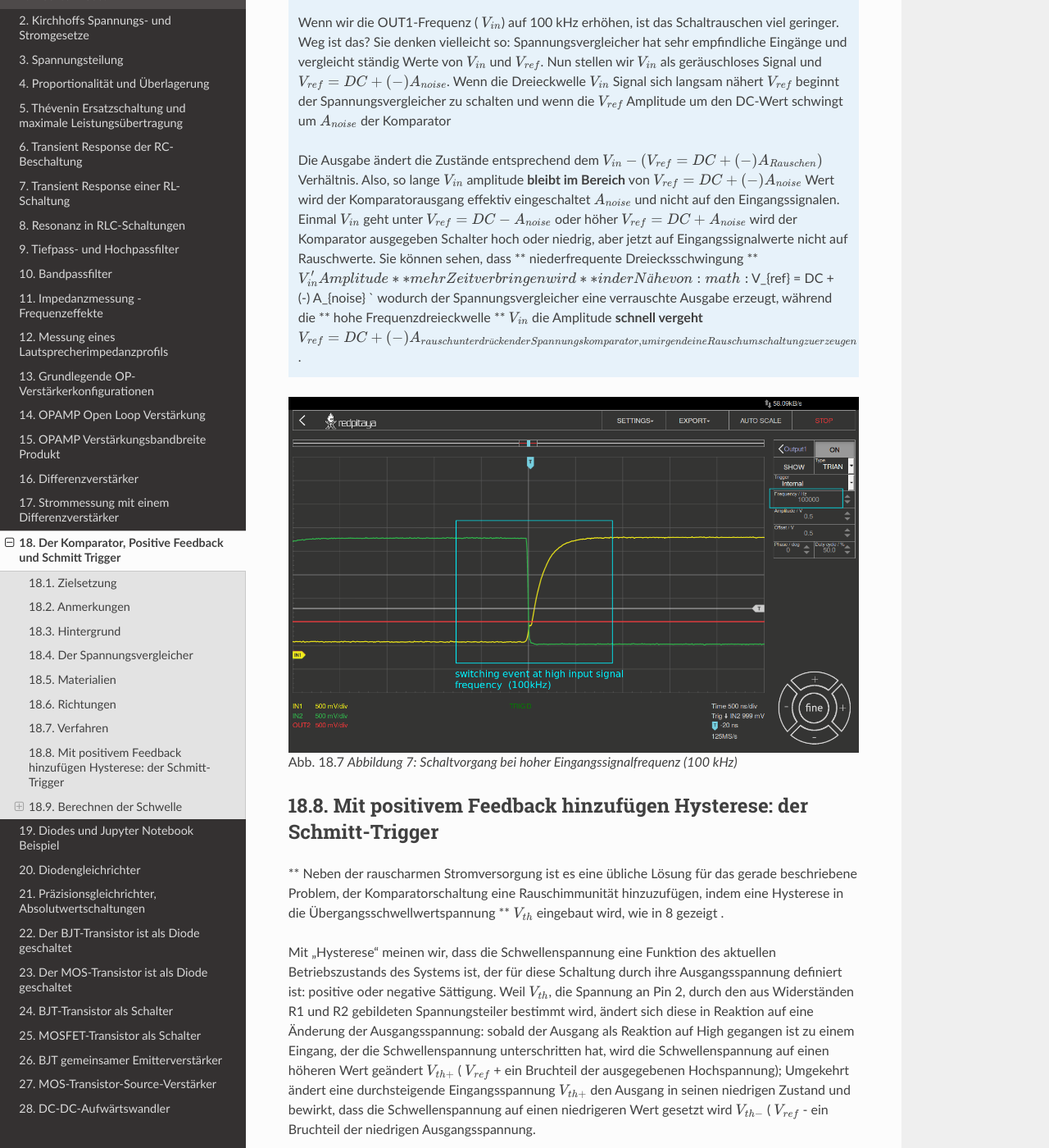
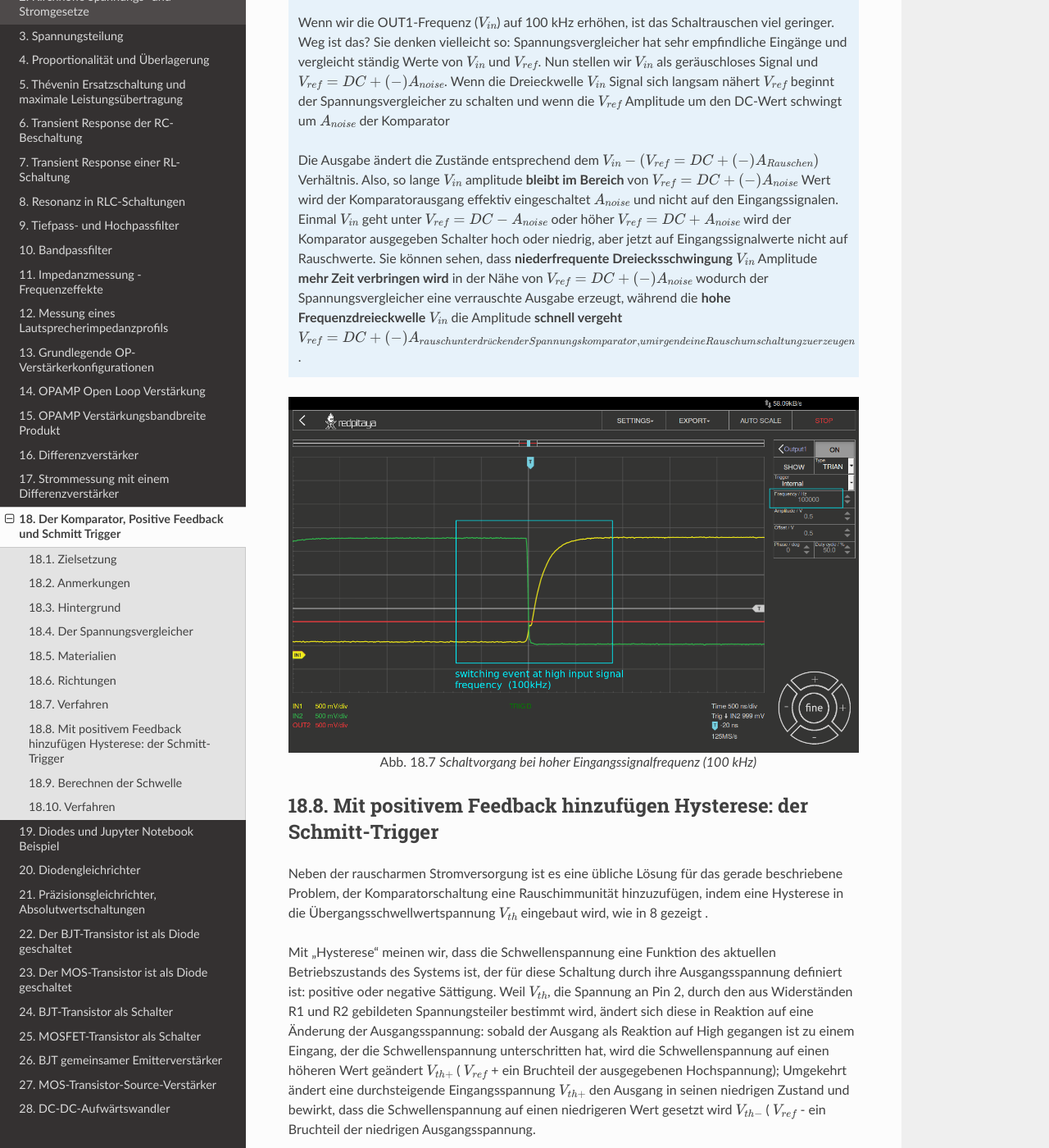
Before and after one commit to mimeiners/ActiveLearning-de, a Sphinx documentation site: the page built from activelearning/source/Activity_18_TheComparatorSchmittTrigger.rst, in a window 1280 px wide and 1400 px high, scrolled down 6430 px. Shown: the whole window at 82% size. Built offline with Sphinx 7.4.7 and the Read the Docs theme 2.0.0, drawn with Linux system fonts in a browser that asks for light colours; some of the changed text lies outside the part shown.

Commit message:
Rework 18 for publish.

```diff
--- a/activelearning/source/Activity_18_TheComparatorSchmittTrigger.rst
+++ b/activelearning/source/Activity_18_TheComparatorSchmittTrigger.rst
@@ -124,7 +124,7 @@
 
 
 
-.. figure:: img/ Activity_18_Fig_03.png
+.. figure:: img/Activity_18_Fig_03.png
    :name: 18_fig_03
    :align: center
 
@@ -173,7 +173,7 @@
 
 
 
-.. figure:: img/ Activity_18_Fig_04.png
+.. figure:: img/Activity_18_Fig_04.png
    :name: 18_fig_04
    :align: center
 
@@ -245,9 +245,11 @@
 Stromversorgung zu wiederholen (5V Pin direkt von STEMlab Board)
 
 
-.. figure:: img/ Activity_18_Fig_06.png
+.. figure:: img/Activity_18_Fig_06.png
+   :name: 18_fig_06
+   :align: center
 
-   Abbildung 6: Schaltgeräuschmessungen.
+   Schaltgeräuschmessungen.
 
 
 .. note::
@@ -256,7 +258,7 @@
    zu korrelieren. Im Falle eines Spannungskomparators ist dies
    nicht immer der Fall.
 
-   Wenn wir die OUT1-Frequenz ( :math:`V_{in}`) auf 100 kHz
+   Wenn wir die OUT1-Frequenz (:math:`V_{in}`) auf 100 kHz
    erhöhen, ist das Schaltrauschen viel geringer. Weg ist das? Sie
    denken vielleicht so: Spannungsvergleicher hat sehr empfindliche
    Eingänge und vergleicht ständig Werte von :math:`V_{in}` und
@@ -278,30 +280,31 @@
    geht unter :math:`V_{ref} = DC - A_{noise}` oder höher
    :math:`V_{ref} = DC + A_{noise}` wird der Komparator ausgegeben
    Schalter hoch  oder niedrig, aber jetzt auf Eingangssignalwerte
-   nicht auf Rauschwerte. Sie können sehen, dass **
-   niederfrequente Dreiecksschwingung ** :math:`V_{in}
-   'Amplitude ** mehr Zeit verbringen wird ** in der
-   Nähe von: math:` V_{ref} = DC + (-) A_{noise} `
+   nicht auf Rauschwerte. Sie können sehen, dass
+   **niederfrequente Dreiecksschwingung** :math:`V_{in}`
+   Amplitude **mehr Zeit verbringen wird** in der
+   Nähe von :math:`V_{ref} = DC + (-) A_{noise}`
    wodurch der Spannungsvergleicher eine verrauschte
-   Ausgabe erzeugt, während die ** hohe
-   Frequenzdreieckwelle ** :math:`V_{in}` die Amplitude
-   **schnell vergeht**
+   Ausgabe erzeugt, während die **hohe Frequenzdreieckwelle**
+   :math:`V_{in}` die Amplitude **schnell vergeht**
    :math:`V_{ref} = DC + (-) A_{rauschunterdrückender Spannungskomparator, um irgendeine Rauschumschaltung zu erzeugen}`.
 
 
 
-.. figure:: img/ Activity_18_Fig_07.png
+.. figure:: img/Activity_18_Fig_07.png
+   :name: 18_fig_07
+   :align: center
 
-   Abbildung 7: Schaltvorgang bei hoher Eingangssignalfrequenz (100 kHz)
+   Schaltvorgang bei hoher Eingangssignalfrequenz (100 kHz)
 
 
 Mit positivem Feedback hinzufügen Hysterese: der Schmitt-Trigger
 ----------------------------------------------------------------
 
-** Neben der rauscharmen Stromversorgung ist es eine übliche Lösung
+Neben der rauscharmen Stromversorgung ist es eine übliche Lösung
 für das gerade beschriebene Problem, der Komparatorschaltung eine
 Rauschimmunität hinzuzufügen, indem eine Hysterese in die
-Übergangsschwellwertspannung ** :math:`V_{th}` eingebaut wird, wie in
+Übergangsschwellwertspannung :math:`V_{th}` eingebaut wird, wie in
 8 gezeigt .
 
 Mit "Hysterese" meinen wir, dass die Schwellenspannung eine Funktion
@@ -323,46 +326,58 @@
 
 
 .. figure:: img/ Activity_18_Fig_08.png
+   :name: 18_fig_08
+   :align: center
 
-   Abbildung 8: Schmitt-Trigger
+   Schmitt-Trigger
 
 Dieser Unterschied zwischen :math:`V_{th +}` und :math:`V_{th-}`
-bedeutet, dass, sobald ein Übergang durch eine Änderung von :math:`V_
-{in}` ausgelöst wird, Rauschunterschreitungen kleiner als diese
+bedeutet, dass, sobald ein Übergang durch eine Änderung von
+:math:`V_{in}` ausgelöst wird, Rauschunterschreitungen kleiner als diese
 Differenz sind auf dem Eingang wird nicht verursachen :math:`V_{in}`,
-um die Hysteresespalte zu überqueren :math:`V_{hist} = V_{th +} - V_
-{th-}` und eine unerwünschte Umkehrung des Ausgangszustands
-verursachen. Wenn die Hysteresespalte groß genug gemacht wird, kann
-das System vollständig für das Rauschen des Eingangssignals
-undurchlässig gemacht werden, wodurch die störenden Ausgangspegel
-eliminiert werden, die von der Basiskomparatorschaltung (Fig. 1)
-erlitten werden.
+um die Hysteresespalte zu überqueren
+:math:`V_{hist} = V_{th +} - V_{th-}` und eine unerwünschte Umkehrung
+des Ausgangszustands verursachen. Wenn die Hysteresespalte groß genug
+gemacht wird, kann das System vollständig für das Rauschen des
+Eingangssignals undurchlässig gemacht werden, wodurch die störenden
+Ausgangspegel eliminiert werden, die von der Basiskomparatorschaltung
+(Fig. 1) erlitten werden.
 
 
 Berechnen der Schwelle
 ----------------------
 
-Nennen wir die maximalen und minimalen Ausgangsspannungen :math:`V_
-{high}` und :math:`V_{low}`. Die Schwellwertspannung bei der Ausgabe
-von :math:`V_{high}` und bei :math:`V_{low}` ist:
+Nennen wir die maximalen und minimalen Ausgangsspannungen
+:math:`V_{high}` und :math:`V_{low}`. Die Schwellwertspannung bei der
+Ausgabe von :math:`V_{high}` und bei :math:`V_{low}` ist:
+
+
+Die resultierende Hysteresespalte für die Schaltung von Fig. 8 ist
+gegeben durch:
+
+.. math::
+   :label: 18_eq_1
+
+   V_{th_{hoch}} = \frac{R_1}{R_1 + R_2} (V_{hoch} + V_{ref}) + V_{ref}
+
+
+.. math::
+   :label: 18_eq_2
+
+   V_{th_{niedrig}} = \frac{R_1}{R_1 + R_2} (V_{niedrig} - V_{ref}) + V_{ref}
+
 
 
 Die resultierende Hysteresespalte für die Schaltung von Fig. 8 ist gegeben durch:
 
 .. math::
-   V_{th_ {hoch}} = \ frac {R_1} {R_1 + R_2} (V_{hoch} + V_{ref}) + V_{ref} \ quad (1)
+   :label: 18_eq_3
 
-   V_{th_ {niedrig}} = \ frac {R_1} {R_1 + R_2} (V_{niedrig} - V_{ref}) + V_{ref} \ quad (2)
-
-
-Die resultierende Hysteresespalte für die Schaltung von Fig. 8 ist gegeben durch:
-
-.. math::
-   V_{hist} = V_{th_ {hoch}} - V_{th_ {niedrig}} = \ frac {R_1} {R_1 + R_2} (V_{hoch} - V_{niedrig}) \ quad (3)
+   V_{hist} = V_{th_{hoch}} - V_{th_{niedrig}} = \frac{R_1}{R_1 + R_2} (V_{hoch} - V_{niedrig})
 
 
 Für den AD8561 mit einer +2,5-V-Stromversorgung und Pull-up-Widerstand
-:math:`V_{hoch} - V_{niedrig} \ ca. 2,3 V`. Weil das andere Ende des
+:math:`V_{hoch} - V_{niedrig} \, ca. 2,3 V`. Weil das andere Ende des
 Spannungsteilers (unten von R1) verbunden ist mit
 :math:`V_{ref} = 0,5V`, die Schwellenspannungen :math:`V_{th_{high}}`
 und :math:`V_{th_{low}}` wird um 0,5 V herum zentriert
@@ -382,8 +397,10 @@
 
 
 .. figure:: img/ Activity_18_Fig_09.png
+   :name: 18_fig_09
+   :align: center
 
-   Abbildung 9: Schmitt Hysterese
+   Schmitt Hysterese
 
 
 .. note::
@@ -402,7 +419,7 @@
 
 
 Verfahren
-_________
+---------
 
 
 Fügen Sie die beiden positiven Rückkopplungswiderstände zu Ihrer
@@ -453,8 +470,11 @@
 
 
 .. figure:: img/ Activity_18_Fig_10.png
+   :name: 18_fig_10
+   :align: center
 
-   Abbildung 10: Schmitt Hysterese und Ausgangssignal
+   Schmitt Hysterese und Ausgangssignal
+
 
 Vergleichen Sie die Ergebnisse aus Abbildung 10 und Abbildung 4. Sehen
 Sie sich die Pegel von IN1 an, wenn IN2 hoch und niedrig wird.
@@ -476,8 +496,11 @@
 
 
 .. figure:: img/ Activity_18_Fig_11.png
+   :name: 18_fig_11
+   :align: center
 
-   Abbildung 11: Schaltgeräusch mit Hysterese
+   Schaltgeräusch mit Hysterese
+
 
 Wie Sie in Abbildung 11 sehen können, ist bei der Verwendung von
 Hysterese kein Schaltgeräusch vorhanden. Vergleichen Sie Abbildung 6
```
